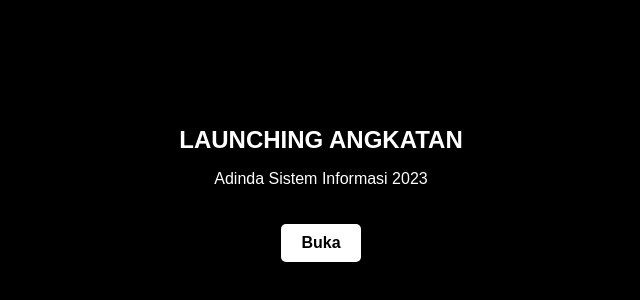
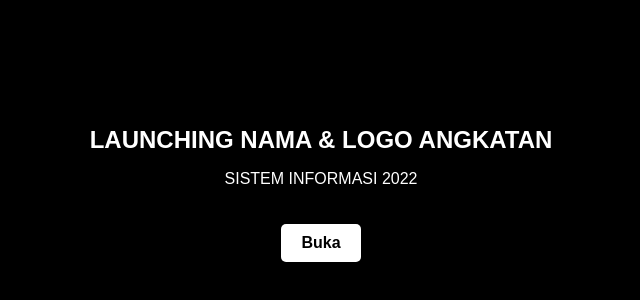
Before and after one commit to SISTEMINFORMASI2022/LAUNCHING-LOGO-DAN-NAMA-ANGKATAN-2022, a plain HTML site: page index.html in a window 1280 px wide. Shown: the part 214-514 px from the top of the page, without its empty margins (319-959 px from the left). Drawn offline with Linux system fonts and the light colour scheme.

Commit message:
Update index.html

```diff
--- a/index.html
+++ b/index.html
@@ -10,8 +10,8 @@
 <body>
     <div class="slide">
         <div class="content">
-            <h1> LAUNCHING ANGKATAN </h1>
-            <p>Adinda Sistem Informasi 2023</p>
+            <h1> LAUNCHING NAMA & LOGO ANGKATAN </h1>
+            <p>SISTEM INFORMASI 2022</p>
             <a href="slide2.html" class="button">Buka</a>
         </div>
     </div>
```
